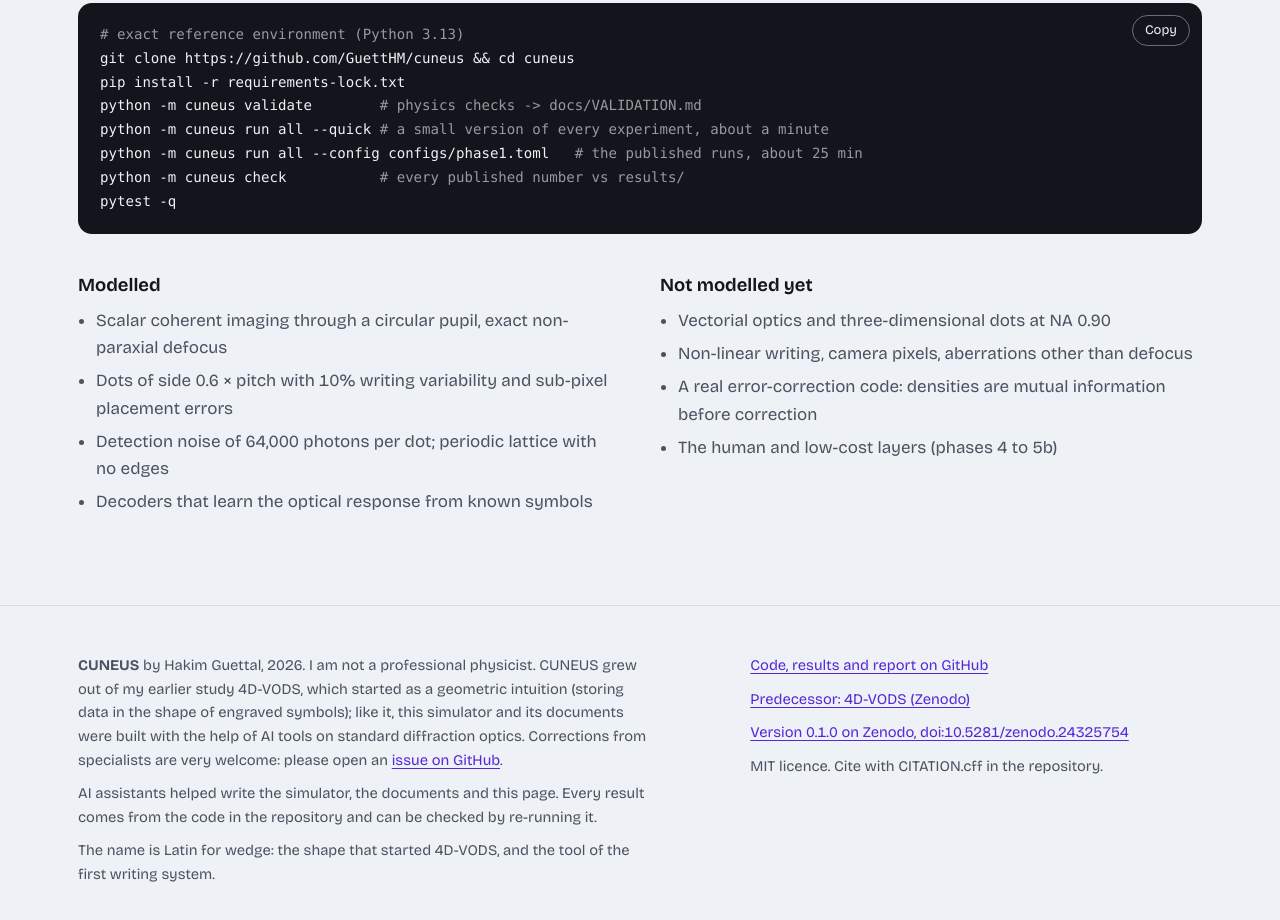
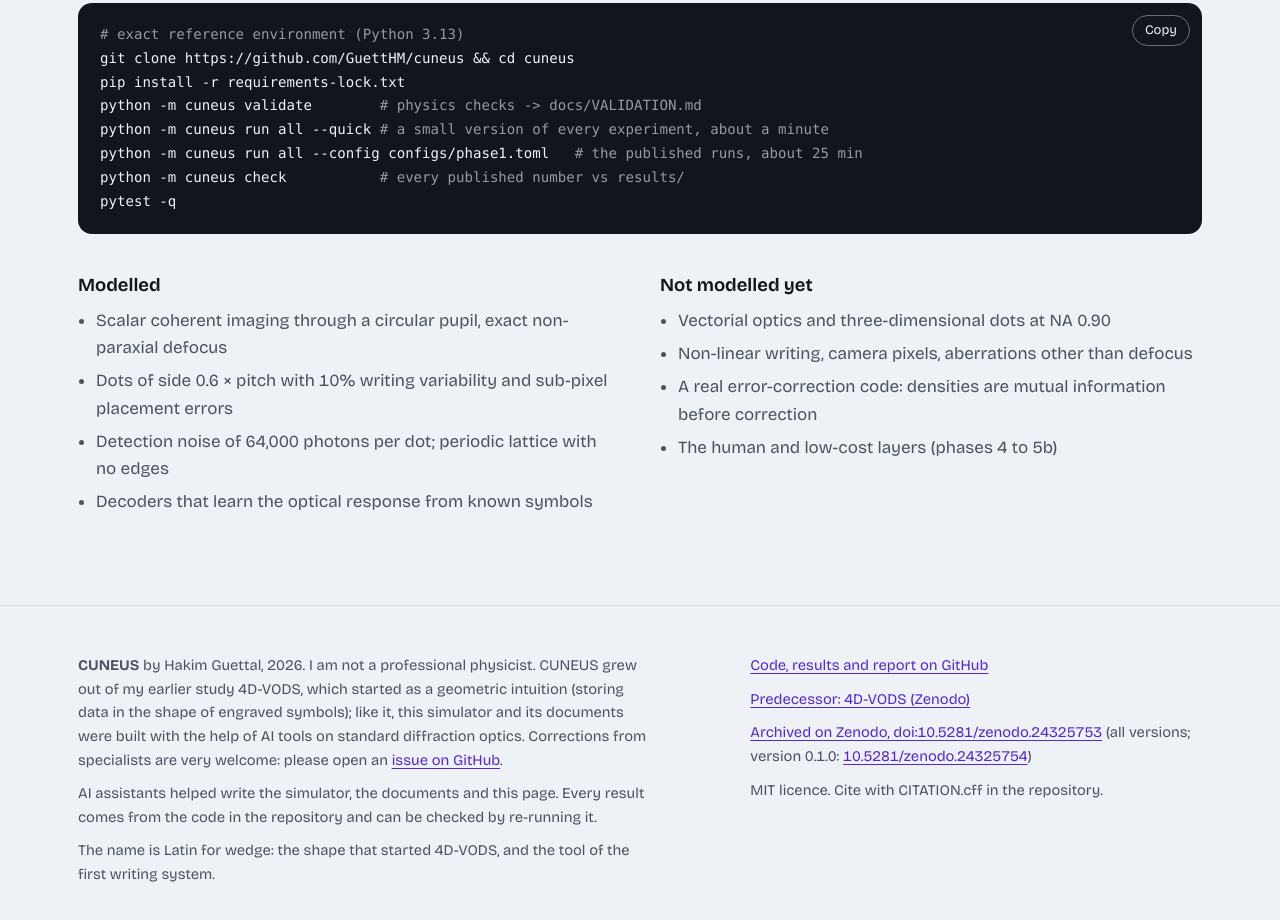
Before and after one commit to Guett-HM/cuneus, a plain HTML site: page index.html in a window 1280 px wide. Shown: the part 7552-8472 px from the top of the page. Drawn offline with nearby package versions, Linux system fonts and the light colour scheme.

Commit message:
Concept DOI (all versions) as the main citation; version DOI listed

```diff
--- a/index.html
+++ b/index.html
@@ -474,7 +474,7 @@ pytest -q</pre>
     <div>
       <p><a href="https://github.com/GuettHM/cuneus">Code, results and report on GitHub</a></p>
       <p><a href="https://doi.org/10.5281/zenodo.24268721">Predecessor: 4D-VODS (Zenodo)</a></p>
-      <p><a href="https://doi.org/10.5281/zenodo.24325754">Version 0.1.0 on Zenodo, doi:10.5281/zenodo.24325754</a></p>
+      <p><a href="https://doi.org/10.5281/zenodo.24325753">Archived on Zenodo, doi:10.5281/zenodo.24325753</a> (all versions; version 0.1.0: <a href="https://doi.org/10.5281/zenodo.24325754">10.5281/zenodo.24325754</a>)</p>
       <p>MIT licence. Cite with CITATION.cff in the repository.</p>
     </div>
   </div>
```
Also changed, not shown: 4 other files.
